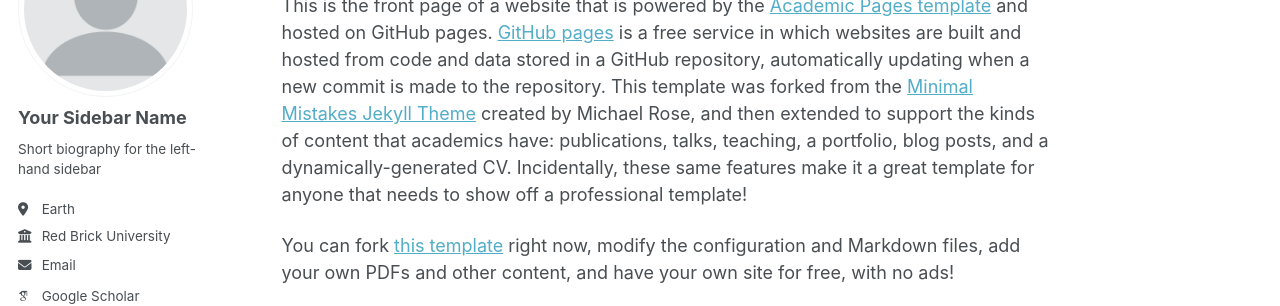
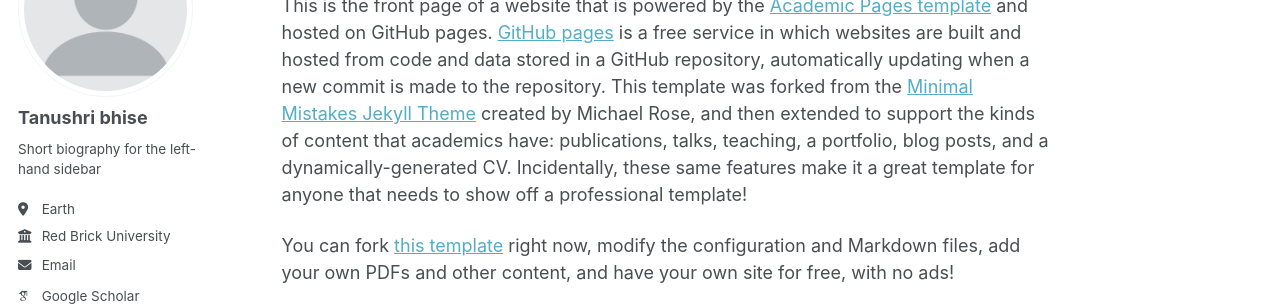
Before and after one commit to TANUSHRI-BHISE/TANUSHRI-BHISE.github.io, a Jekyll site: the page built from _pages/about.md, in a window 1280 px wide. Shown: the part 179-485 px from the top of the page. Built offline with Jekyll 4.4.1, drawn with Linux system fonts in a browser that asks for light colours; some web fonts are replaced; a script bundle is joined from its source files by our own code; library files that are not in the unit come from our copies.

Commit message:
Update author name in configuration file

```diff
--- a/_config.yml
+++ b/_config.yml
@@ -24,7 +24,7 @@ repository               : "academicpages/academicpages.github.io"
 author:
   # Biographic information
   avatar           : "profile.png"
-  name             : "Your Sidebar Name"
+  name             : "Tanushri bhise "
   pronouns         : # example: "she/her"
   bio              : "Short biography for the left-hand sidebar"
   location         : "Earth"
```
